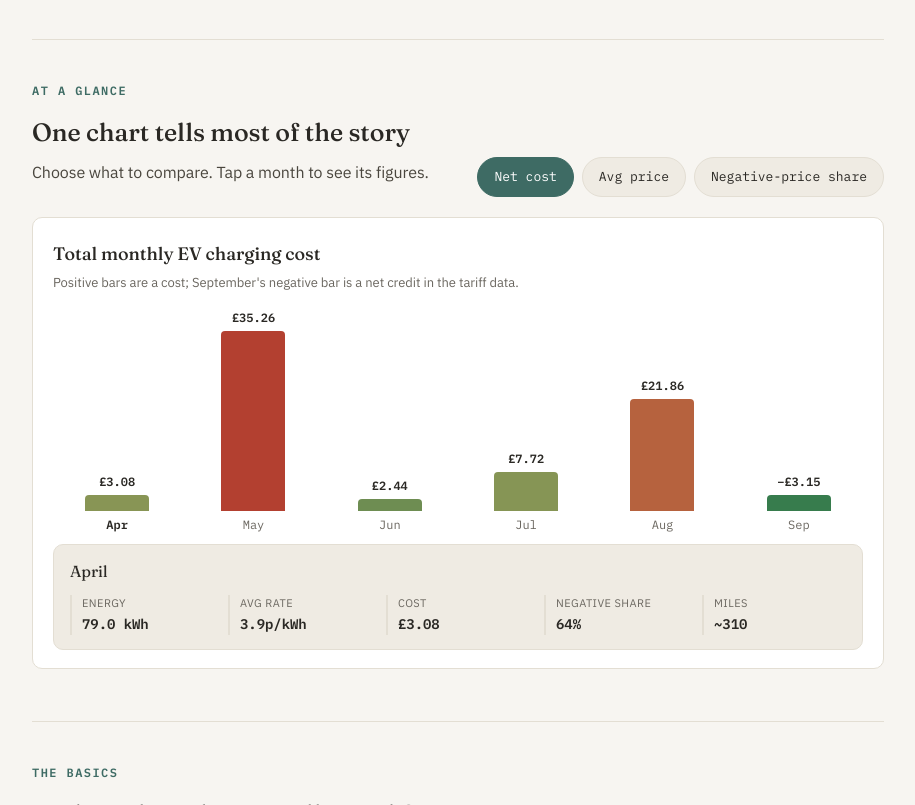
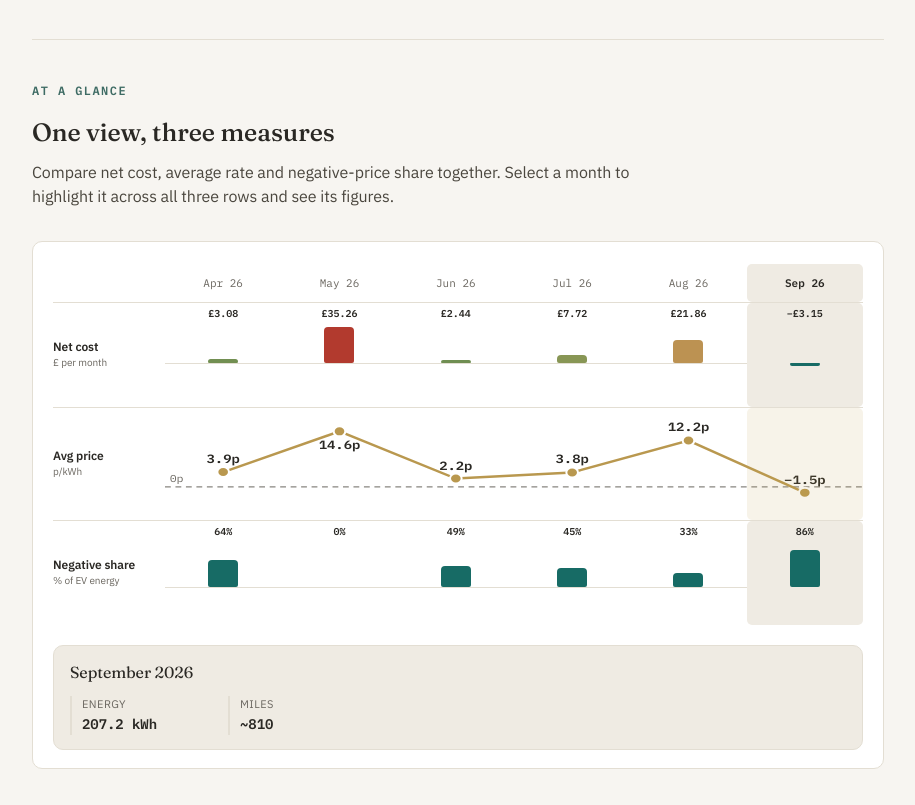
Before and after one commit to yuvraj1165/ev-energy-journal-preview, a plain HTML site: page index.html in a window 1280 px wide. Shown: the part 1995-2800 px from the top of the page, without its empty margins (182-1097 px from the left). Drawn offline with Linux system fonts and the light colour scheme.

Commit message:
Preview from develop @ cd3d76a

```diff
--- a/index.html
+++ b/index.html
@@ -559,7 +559,7 @@
     details.month-card .mc-title{ flex:1 1 0; min-width:0; }
     details.month-card .mc-chip{ flex:0 0 auto; margin-top:0; }
   }
-  /* --- Redesign: interactive monthly chart (progressive enhancement) --- */
+  /* --- Interactive small-multiples chart (progressive enhancement) --- */
   .js-hidden{ display:none !important; }
   #interactive-monthly-chart{ margin-top:20px; }
   .imc-card{
@@ -578,61 +578,118 @@
   }
   .chart-section-headings{ min-width:0; }
   .chart-section-head .section-intro{ margin-top:0; }
-  .chart-section-head .imc-toggle{ margin:0; flex:0 0 auto; }
-  @media(max-width:620px){
-    .chart-section-head{ align-items:flex-start; }
-  }
-  .imc-header{ margin:0 0 18px; }
-  .imc-title{ font-family:'Fraunces', serif; font-weight:500; font-size:18px; margin:0 0 6px; color:var(--text); }
-  .imc-subtitle{ font-size:13px; color:var(--text-dim); margin:0; max-width:60ch; }
-  .imc-toggle{ display:flex; flex-wrap:wrap; gap:8px; margin:0 0 20px; }
-  .imc-toggle button{
-    font-family:'IBM Plex Mono', monospace;
-    font-size:13px;
-    color:var(--text);
-    background:var(--surface-2);
-    border:1px solid var(--line);
-    border-radius:999px;
-    padding:9px 16px;
-    min-height:40px;
-    cursor:pointer;
-  }
-  .imc-toggle button[aria-pressed="true"]{
-    background:var(--teal-button);
-    border-color:var(--teal-button);
-    color:#fff;
-  }
-  .imc-toggle button:focus-visible,
-  .imc-bar:focus-visible{ outline:2px solid var(--amber); outline-offset:2px; }
-  .imc-bars{
+  .imc-chart-scroll{ overflow-x:auto; overscroll-behavior-inline:contain; }
+  .imc-grid{ display:grid; width:100%; padding-bottom:4px; }
+  .imc-row{
     display:grid;
-    grid-template-columns:repeat(6,1fr);
-    gap:8px;
-    align-items:end;
-    height:220px;
-    margin-bottom:14px;
-  }
-  .imc-bar{
+    grid-column:1 / -1;
+    align-items:stretch;
+    border-top:1px solid var(--line);
+  }
+  .imc-month-row{ border-top:0; }
+  .imc-row-label{
+    position:sticky;
+    left:0;
+    z-index:2;
     display:flex;
     flex-direction:column;
-    justify-content:flex-end;
-    align-items:center;
-    gap:6px;
+    justify-content:center;
+    gap:3px;
+    padding:10px 10px 10px 0;
+    background:var(--surface);
+    color:var(--text);
+    font-size:12px;
+    font-weight:600;
+    line-height:1.25;
+  }
+  .imc-row-label span{ color:var(--text-dim); font-size:10px; font-weight:400; }
+  .imc-month-cell,
+  .imc-cell{
+    position:relative;
+    display:block;
+    width:100%;
     height:100%;
-    background:none;
+    min-width:0;
     border:0;
+    border-radius:5px;
     padding:0;
+    background:transparent;
+    color:var(--text);
+    font-family:inherit;
     cursor:pointer;
-    font-family:inherit;
-  }
-  .imc-bar .imc-bar-value{ font-family:'IBM Plex Mono', monospace; font-size:12px; font-weight:600; color:var(--text); }
-  .imc-bar .imc-bar-fill{ width:100%; max-width:64px; border-radius:4px 4px 0 0; min-height:4px; }
-  .imc-bar .imc-bar-label{ font-family:'IBM Plex Mono', monospace; font-size:12px; color:var(--text-dim); }
-  .imc-bar[aria-pressed="true"] .imc-bar-label{ color:var(--text); font-weight:600; }
+  }
+  .imc-month-cell{
+    min-height:38px;
+    font-family:'IBM Plex Mono', monospace;
+    font-size:11px;
+    color:var(--text-dim);
+  }
+  .imc-month-cell[aria-pressed="true"]{ color:var(--text); font-weight:600; }
+  .imc-cell[aria-pressed="true"],
+  .imc-month-cell[aria-pressed="true"]{ background:var(--surface-2); }
+  .imc-cell:focus-visible,
+  .imc-month-cell:focus-visible{ outline:2px solid var(--amber); outline-offset:-2px; }
+  .imc-cost-track,
+  .imc-neg-track{ position:relative; height:104px; }
+  .imc-cost-track::before,
+  .imc-neg-track::before{
+    position:absolute;
+    right:0;
+    left:0;
+    z-index:0;
+    border-top:1px solid var(--line);
+    content:"";
+  }
+  .imc-cost-track::before{ top:60px; }
+  .imc-neg-track::before{ top:66px; }
+  .imc-cell-value{
+    position:absolute;
+    top:5px;
+    right:1px;
+    left:1px;
+    z-index:1;
+    overflow:hidden;
+    font-family:'IBM Plex Mono', monospace;
+    font-size:10px;
+    font-weight:600;
+    line-height:1.2;
+    text-align:center;
+    text-overflow:clip;
+    white-space:nowrap;
+  }
+  .imc-cost-fill,
+  .imc-neg-fill{
+    position:absolute;
+    left:50%;
+    width:min(30px, 62%);
+    transform:translateX(-50%);
+  }
+  .imc-cost-fill{ border-radius:4px 4px 2px 2px; }
+  .imc-cost-fill.positive{ bottom:calc(100% - 60px); }
+  .imc-cost-fill.negative{ top:60px; border-radius:2px 2px 4px 4px; }
+  .imc-neg-fill{ bottom:calc(100% - 66px); border-radius:4px 4px 2px 2px; background:#176B65; }
+  .imc-price-track{ position:relative; height:112px; }
+  .imc-price-svg{ position:absolute; inset:0; width:100%; height:100%; overflow:visible; pointer-events:none; }
+  .imc-price-zero{ stroke:var(--text-dim); stroke-width:1.25; stroke-dasharray:5 4; opacity:.8; }
+  .imc-price-line{ fill:none; stroke:#B9984F; stroke-width:2.5; vector-effect:non-scaling-stroke; }
+  .imc-price-dot{ fill:#B9984F; stroke:var(--surface); stroke-width:2; vector-effect:non-scaling-stroke; }
+  .imc-price-value,
+  .imc-price-zero-label{
+    fill:var(--text);
+    font-family:'IBM Plex Mono', monospace;
+    font-size:12px;
+    font-weight:600;
+    text-anchor:middle;
+  }
+  .imc-price-zero-label{ fill:var(--text-dim); font-size:10px; font-weight:400; text-anchor:start; }
+  .imc-price-buttons{ position:absolute; inset:0; display:grid; }
+  .imc-price-buttons .imc-cell{ background:transparent; }
+  .imc-price-buttons .imc-cell[aria-pressed="true"]{ background:rgba(185,152,79,.12); }
   .imc-readout{
     background:var(--surface-2);
     border:1px solid var(--line);
     border-radius:var(--radius);
+    margin-top:16px;
     padding:14px 16px;
     font-size:14px;
     color:var(--text);
@@ -653,6 +710,7 @@
     padding-left:10px;
     border-left:2px solid var(--line);
   }
+  .imc-stat-hidden{ display:none; }
   .imc-readout dt{
     color:var(--text-dim);
     font-size:11px;
@@ -667,13 +725,8 @@
     margin:0;
     white-space:nowrap;
   }
-  @media(max-width:620px){
-    .imc-readout dl{ grid-template-columns:repeat(2,1fr); }
-  }
-  @media(max-width:520px){
-    .imc-bar .imc-bar-value{ font-size:11px; }
-    .imc-bar .imc-bar-label{ font-size:11px; }
-  }
+  @media(max-width:620px){ .imc-readout dl{ grid-template-columns:repeat(2,1fr); } }
+  @media(max-width:520px){ .imc-card{ padding:16px 12px 14px; } }
 </style>
 <script>
 (() => {
@@ -723,7 +776,7 @@
 </script>
 </head>
 <body>
-<div style="background:#B6542E;color:#fff;font:12px/1.4 monospace;padding:6px 10px;text-align:center;">PREVIEW of develop @ 8d7178f - not the live site</div>
+<div style="background:#B6542E;color:#fff;font:12px/1.4 monospace;padding:6px 10px;text-align:center;">PREVIEW of develop @ cd3d76a - not the live site</div>
 <div class="wrap">
 
   <header class="site">
@@ -900,10 +953,9 @@
     <div class="chart-section-head">
       <div class="chart-section-headings">
         <p class="takeaway-kicker">At a glance</p>
-        <h2 class="section-title" style="margin-bottom:8px;">One chart tells most of the story</h2>
-        <p class="section-intro">Choose what to compare. Tap a month to see its figures.</p>
+        <h2 class="section-title" style="margin-bottom:8px;">One view, three measures</h2>
+        <p class="section-intro">Compare net cost, average rate and negative-price share together. Select a month to highlight it across all three rows and see its figures.</p>
       </div>
-      <div id="imc-toggle-mount" class="imc-toggle" role="group" aria-label="Choose which EV charging metric to chart" hidden></div>
     </div>
     <div id="interactive-monthly-chart" hidden></div>
     <div id="static-monthly-charts">
@@ -2027,10 +2079,8 @@
 </div>
 
 <script>
-/* Progressive enhancement: replace the three static monthly SVG charts with one
-   interactive toggle chart. Data comes ONLY from the #tracker-data JSON block the
-   tracker patches each month — never a hardcoded array. No-ops safely (static charts
-   stay visible) if the block is missing, empty, or unparseable. */
+/* Progressive enhancement: show three aligned monthly measures from #tracker-data.
+   The tracker-patched static SVGs stay visible unless valid data renders successfully. */
 (function () {
   "use strict";
   var dataEl = document.getElementById("tracker-data");
@@ -2043,187 +2093,231 @@
     var doc = JSON.parse(dataEl.textContent);
     months = doc && doc.months;
   } catch (e) {
-    return; // leave static charts visible
+    return;
   }
   if (!Array.isArray(months) || months.length === 0) return;
 
-  // --- colour ramp: mirrors price_colour() in the Python tracker exactly ---
-  function clamp(t) { return Math.max(0, Math.min(1, t)); }
-  function lerp(a, b, t) {
-    return [
-      Math.round(a[0] + (b[0] - a[0]) * t),
-      Math.round(a[1] + (b[1] - a[1]) * t),
-      Math.round(a[2] + (b[2] - a[2]) * t)
-    ];
-  }
-  function hex(rgb) {
-    return "#" + rgb.map(function (c) {
-      var s = c.toString(16).toUpperCase();
-      return s.length === 1 ? "0" + s : s;
+  function validMonth(m, previousYm) {
+    return m && typeof m.month === "string" && m.month.trim() !== "" &&
+      typeof m.short === "string" && m.short.trim() !== "" &&
+      typeof m.ym === "string" && /^\d{4}-(0[1-9]|1[0-2])$/.test(m.ym) &&
+      (!previousYm || m.ym > previousYm) &&
+      Number.isFinite(m.energy) && m.energy >= 0 &&
+      Number.isFinite(m.avg_price) &&
+      Number.isFinite(m.cost) &&
+      Number.isFinite(m.neg_pct) && m.neg_pct >= 0 && m.neg_pct <= 100 &&
+      Number.isFinite(m.miles) && m.miles >= 0;
+  }
+  var previousYm = null;
+  for (var monthIndex = 0; monthIndex < months.length; monthIndex++) {
+    if (!validMonth(months[monthIndex], previousYm)) return;
+    previousYm = months[monthIndex].ym;
+  }
+
+  var SVG_NS = "http://www.w3.org/2000/svg";
+  var LABEL_WIDTH = 112;
+  var MONTH_MIN_WIDTH = 78;
+  var selectedIndex = months.length - 1;
+  var selectableGroups = [];
+
+  function element(tag, className, text) {
+    var node = document.createElement(tag);
+    if (className) node.className = className;
+    if (text !== undefined) node.textContent = text;
+    return node;
+  }
+  function svgElement(tag, attributes, text) {
+    var node = document.createElementNS(SVG_NS, tag);
+    Object.keys(attributes).forEach(function (key) { node.setAttribute(key, attributes[key]); });
+    if (text !== undefined) node.textContent = text;
+    return node;
+  }
+  function monthName(m) { return m.month + " " + m.ym.slice(0, 4); }
+  function money(value) {
+    return (value < 0 ? "\u2212\u00A3" : "\u00A3") + Math.abs(value).toFixed(2);
+  }
+  function price(value) {
+    return (value < 0 ? "\u2212" : "") + Math.abs(value).toFixed(1) + "p";
+  }
+  function lerpColour(a, b, amount) {
+    return "#" + a.map(function (value, i) {
+      return Math.round(value + (b[i] - value) * amount).toString(16).padStart(2, "0");
     }).join("");
   }
-  function priceColour(p) {
-    var GREEN = [47, 122, 76], TAN = [190, 166, 90], RED = [178, 58, 46];
-    if (p <= 7.5) return hex(lerp(GREEN, TAN, clamp((p - (-2)) / (7.5 - (-2)))));
-    return hex(lerp(TAN, RED, clamp((p - 7.5) / (15 - 7.5))));
-  }
-
-  var METRICS = {
-    cost:  { label: "Net cost", title: "Total monthly EV charging cost", subtitle: "Positive bars are a cost; September's negative bar is a net credit in the tariff data.", fmt: function (m) { return (m.cost < 0 ? "\u2212\u00A3" : "\u00A3") + Math.abs(m.cost).toFixed(2); } },
-    price: { label: "Avg price", title: "Average EV charging price by month", subtitle: "The rate is the average half-hourly unit price paid for charging energy.", fmt: function (m) { return (m.avg_price < 0 ? "\u2212" : "") + Math.abs(m.avg_price).toFixed(1) + "p"; } },
-    neg:   { label: "Negative-price share", title: "Share of charging energy at negative prices", subtitle: "A higher bar means more of that month's charging fell in negative-price slots.", fmt: function (m) { return m.neg_pct + "%"; } }
-  };
-  var ORDER = ["cost", "price", "neg"];
-
-  function valueFor(m, metric) {
-    if (metric === "cost") return m.cost;
-    if (metric === "price") return m.avg_price;
-    return m.neg_pct;
-  }
-  function colourFor(m, metric) {
-    if (metric === "neg") return m.neg_pct > 0 ? "#4F8F5C" : "#EFEBE3";
-    return priceColour(m.avg_price); // cost + price keyed to avg price, as the static charts do
-  }
-
-  var current = "cost";
-  var selectedIndex = 0;
-
-  // --- build DOM ---
-  var card = document.createElement("div");
-  card.className = "imc-card";
-
-  var header = document.createElement("div");
-  header.className = "imc-header";
-  var hTitle = document.createElement("h3");
-  hTitle.className = "imc-title";
-  var hSub = document.createElement("p");
-  hSub.className = "imc-subtitle";
-  header.appendChild(hTitle);
-  header.appendChild(hSub);
-
-  // Toggle buttons live in the section head (outside the card), filled here.
-  var toggle = document.getElementById("imc-toggle-mount");
-  if (!toggle) return; // leave static charts visible
-  var toggleButtons = {};
-  ORDER.forEach(function (key) {
-    var b = document.createElement("button");
-    b.type = "button";
-    b.textContent = METRICS[key].label;
-    b.setAttribute("aria-pressed", key === current ? "true" : "false");
-    b.addEventListener("click", function () { setMetric(key); });
-    toggleButtons[key] = b;
-    toggle.appendChild(b);
+  var positiveCosts = months.map(function (m) { return m.cost; }).filter(function (value) { return value > 0; });
+  var minPositiveCost = positiveCosts.length ? Math.min.apply(null, positiveCosts) : 0;
+  var maxPositiveCost = positiveCosts.length ? Math.max.apply(null, positiveCosts) : 0;
+  var maxAbsCost = Math.max.apply(null, months.map(function (m) { return Math.abs(m.cost); }));
+  function costColour(value) {
+    if (value < 0) return "#176B65";
+    var t = maxPositiveCost === minPositiveCost ? 0 :
+      (value - minPositiveCost) / (maxPositiveCost - minPositiveCost);
+    if (t <= 0.5) return lerpColour([111, 142, 82], [190, 166, 90], t * 2);
+    return lerpColour([190, 166, 90], [178, 58, 46], (t - 0.5) * 2);
+  }
+
+  var card = element("div", "imc-card");
+  var scroll = element("div", "imc-chart-scroll");
+  var grid = element("div", "imc-grid");
+  var columns = LABEL_WIDTH + "px repeat(" + months.length + ", minmax(" + MONTH_MIN_WIDTH + "px, 1fr))";
+  grid.style.minWidth = (LABEL_WIDTH + months.length * MONTH_MIN_WIDTH) + "px";
+  grid.style.gridTemplateColumns = columns;
+  var monthRow = element("div", "imc-row imc-month-row");
+  monthRow.style.gridTemplateColumns = columns;
+  monthRow.setAttribute("role", "group");
+  monthRow.setAttribute("aria-label", "Select a month");
+  var emptyLabel = element("div", "imc-row-label");
+  emptyLabel.setAttribute("aria-hidden", "true");
+  monthRow.appendChild(emptyLabel);
+
+  function makeMonthButton(m, index, className) {
+    var button = element("button", className);
+    button.type = "button";
+    button.setAttribute("aria-label", "Select " + monthName(m));
+    button.setAttribute("aria-pressed", index === selectedIndex ? "true" : "false");
+    button.addEventListener("click", function () { selectMonth(index); });
+    return button;
+  }
+  months.forEach(function (m, i) {
+    var button = makeMonthButton(m, i, "imc-month-cell");
+    button.textContent = m.short + " " + m.ym.slice(2, 4);
+    monthRow.appendChild(button);
   });
-
-  var bars = document.createElement("div");
-  bars.className = "imc-bars";
-
-  var readout = document.createElement("div");
-  readout.className = "imc-readout";
+  selectableGroups.push(Array.prototype.slice.call(monthRow.querySelectorAll("button")));
+
+  function makeRow(label, unit, trackClass, renderTrack) {
+    var row = element("div", "imc-row");
+    row.style.gridTemplateColumns = columns;
+    var rowLabel = element("div", "imc-row-label", label);
+    rowLabel.appendChild(element("span", "", unit));
+    row.appendChild(rowLabel);
+    var track = element("div", trackClass);
+    track.style.gridColumn = "2 / -1";
+    renderTrack(track);
+    row.appendChild(track);
+    return row;
+  }
+  function costCell(m, i) {
+    var button = makeMonthButton(m, i, "imc-cell");
+    button.setAttribute("aria-label", monthName(m) + " net cost " + money(m.cost));
+    button.appendChild(element("span", "imc-cell-value", money(m.cost)));
+    if (m.cost !== 0) {
+      var fill = element("span", "imc-cost-fill " + (m.cost < 0 ? "negative" : "positive"));
+      fill.style.height = Math.max(2, 36 * Math.abs(m.cost) / maxAbsCost) + "px";
+      fill.style.background = costColour(m.cost);
+      button.appendChild(fill);
+    }
+    return button;
+  }
+  function negativeCell(m, i) {
+    var button = makeMonthButton(m, i, "imc-cell");
+    button.setAttribute("aria-label", monthName(m) + " negative-price share " + m.neg_pct + "%");
+    button.appendChild(element("span", "imc-cell-value", m.neg_pct + "%"));
+    if (m.neg_pct > 0) {
+      var fill = element("span", "imc-neg-fill");
+      fill.style.height = Math.max(2, 42 * m.neg_pct / 100) + "px";
+      button.appendChild(fill);
+    }
+    return button;
+  }
+  function renderCostTrack(track) {
+    track.style.display = "grid";
+    track.style.gridTemplateColumns = "repeat(" + months.length + ", minmax(" + MONTH_MIN_WIDTH + "px, 1fr))";
+    months.forEach(function (m, i) { track.appendChild(costCell(m, i)); });
+    selectableGroups.push(Array.prototype.slice.call(track.querySelectorAll("button")));
+  }
+  function renderPriceTrack(track) {
+    var width = months.length * 100;
+    var height = 112;
+    var values = months.map(function (m) { return m.avg_price; });
+    var low = Math.min.apply(null, values.concat([0]));
+    var high = Math.max.apply(null, values.concat([0]));
+    if (low === high) { low = -1; high = 1; }
+    var padding = (high - low) * 0.12;
+    var range = high - low + padding * 2;
+    function pointY(value) { return 16 + (high + padding - value) / range * 76; }
+    var points = months.map(function (m, i) { return (i * 100 + 50) + "," + pointY(m.avg_price); });
+    var svg = svgElement("svg", {
+      "class": "imc-price-svg",
+      "viewBox": "0 0 " + width + " " + height,
+      "preserveAspectRatio": "none",
+      "aria-hidden": "true"
+    });
+    var zeroY = pointY(0);
+    svg.appendChild(svgElement("line", { "class": "imc-price-zero", x1: 0, x2: width, y1: zeroY, y2: zeroY }));
+    svg.appendChild(svgElement("text", { "class": "imc-price-zero-label", x: 4, y: Math.max(11, zeroY - 5) }, "0p"));
+    svg.appendChild(svgElement("polyline", { "class": "imc-price-line", points: points.join(" ") }));
+    months.forEach(function (m, i) {
+      var x = i * 100 + 50;
+      var y = pointY(m.avg_price);
+      svg.appendChild(svgElement("circle", { "class": "imc-price-dot", cx: x, cy: y, r: 5 }));
+      svg.appendChild(svgElement("text", {
+        "class": "imc-price-value",
+        x: x,
+        y: y < 31 ? y + 18 : y - 9
+      }, price(m.avg_price)));
+    });
+    track.appendChild(svg);
+    var buttons = element("div", "imc-price-buttons");
+    buttons.style.gridTemplateColumns = "repeat(" + months.length + ", minmax(" + MONTH_MIN_WIDTH + "px, 1fr))";
+    months.forEach(function (m, i) {
+      var button = makeMonthButton(m, i, "imc-cell");
+      button.setAttribute("aria-label", monthName(m) + " average price " + price(m.avg_price) + " per kWh");
+      buttons.appendChild(button);
+    });
+    track.appendChild(buttons);
+    selectableGroups.push(Array.prototype.slice.call(buttons.querySelectorAll("button")));
+  }
+
+  grid.appendChild(monthRow);
+  grid.appendChild(makeRow("Net cost", "\u00A3 per month", "imc-cost-track", renderCostTrack));
+  grid.appendChild(makeRow("Avg price", "p/kWh", "imc-price-track", renderPriceTrack));
+  grid.appendChild(makeRow("Negative share", "% of EV energy", "imc-neg-track", function (track) {
+    track.style.display = "grid";
+    track.style.gridTemplateColumns = "repeat(" + months.length + ", minmax(" + MONTH_MIN_WIDTH + "px, 1fr))";
+    months.forEach(function (m, i) { track.appendChild(negativeCell(m, i)); });
+    selectableGroups.push(Array.prototype.slice.call(track.querySelectorAll("button")));
+  }));
+  scroll.appendChild(grid);
+
+  var readout = element("div", "imc-readout");
   readout.setAttribute("aria-live", "polite");
-
-  card.appendChild(header);
-  card.appendChild(bars);
+  function renderReadout() {
+    var m = months[selectedIndex];
+    readout.textContent = "";
+    readout.appendChild(element("div", "imc-readout-month", monthName(m)));
+    var list = element("dl");
+    [
+      ["Energy", m.energy.toFixed(1) + " kWh", false],
+      ["Avg rate", price(m.avg_price) + "/kWh", true],
+      ["Cost", money(m.cost) + (m.cost < 0 ? " credit" : ""), true],
+      ["Negative share", m.neg_pct + "%", true],
+      ["Miles", "~" + Math.round(m.miles).toLocaleString("en-GB"), false]
+    ].forEach(function (pair) {
+      var stat = element("div", "imc-stat");
+      if (pair[2]) stat.classList.add("imc-stat-hidden");
+      stat.appendChild(element("dt", "", pair[0]));
+      stat.appendChild(element("dd", "", pair[1]));
+      list.appendChild(stat);
+    });
+    readout.appendChild(list);
+  }
+  function selectMonth(index) {
+    selectedIndex = index;
+    selectableGroups.forEach(function (group) {
+      group.forEach(function (button, i) {
+        button.setAttribute("aria-pressed", i === index ? "true" : "false");
+      });
+    });
+    renderReadout();
+  }
+
+  renderReadout();
+  card.appendChild(scroll);
   card.appendChild(readout);
   mount.appendChild(card);
-
-  function renderHeader() {
-    hTitle.textContent = METRICS[current].title;
-    hSub.textContent = METRICS[current].subtitle;
-  }
-
-  var barButtons = [];
-
-  function renderBars() {
-    bars.innerHTML = "";
-    barButtons = [];
-    var vmax = Math.max.apply(null, months.map(function (m) {
-      return Math.abs(valueFor(m, current));
-    }).concat([1e-9]));
-
-    months.forEach(function (m, i) {
-      var v = valueFor(m, current);
-      var btn = document.createElement("button");
-      btn.type = "button";
-      btn.className = "imc-bar";
-      btn.setAttribute("aria-pressed", i === selectedIndex ? "true" : "false");
-      btn.setAttribute("aria-label", m.month + " — " + METRICS[current].label + ": " + METRICS[current].fmt(m));
-
-      var val = document.createElement("span");
-      val.className = "imc-bar-value";
-      val.textContent = METRICS[current].fmt(m);
-
-      var fill = document.createElement("span");
-      fill.className = "imc-bar-fill";
-      var pct = Math.max(4, Math.round(180 * Math.abs(v) / vmax));
-      fill.style.height = pct + "px";
-      fill.style.background = colourFor(m, current);
-
-      var lab = document.createElement("span");
-      lab.className = "imc-bar-label";
-      lab.textContent = m.short;
-
-      btn.appendChild(val);
-      btn.appendChild(fill);
-      btn.appendChild(lab);
-      btn.addEventListener("click", function () { selectMonth(i); });
-      bars.appendChild(btn);
-      barButtons.push(btn);
-    });
-  }
-
-  function renderReadout() {
-    var m = months[selectedIndex];
-    var costStr = (m.cost < 0 ? "\u2212\u00A3" : "\u00A3") + Math.abs(m.cost).toFixed(2) + (m.cost < 0 ? " (credit)" : "");
-    var rateStr = (m.avg_price < 0 ? "\u2212" : "") + Math.abs(m.avg_price).toFixed(1) + "p/kWh";
-    readout.innerHTML = "";
-    var head = document.createElement("div");
-    var mn = document.createElement("span");
-    mn.className = "imc-readout-month";
-    mn.textContent = m.month;
-    head.appendChild(mn);
-    var dl = document.createElement("dl");
-    [["Energy", m.energy.toFixed(1) + " kWh"],
-     ["Avg rate", rateStr],
-     ["Cost", costStr],
-     ["Negative share", m.neg_pct + "%"],
-     ["Miles", "~" + m.miles]
-    ].forEach(function (pair) {
-      var stat = document.createElement("div");
-      stat.className = "imc-stat";
-      var dt = document.createElement("dt"); dt.textContent = pair[0];
-      var dd = document.createElement("dd"); dd.textContent = pair[1];
-      stat.appendChild(dt); stat.appendChild(dd);
-      dl.appendChild(stat);
-    });
-    readout.appendChild(head);
-    readout.appendChild(dl);
-  }
-
-  function setMetric(key) {
-    current = key;
-    ORDER.forEach(function (k) {
-      toggleButtons[k].setAttribute("aria-pressed", k === key ? "true" : "false");
-    });
-    renderHeader();
-    renderBars();
-  }
-
-  function selectMonth(i) {
-    selectedIndex = i;
-    barButtons.forEach(function (b, idx) {
-      b.setAttribute("aria-pressed", idx === i ? "true" : "false");
-    });
-    renderReadout();
-  }
-
-  // --- activate: hide static, show interactive ---
+  mount.hidden = false;
   if (staticWrap) staticWrap.classList.add("js-hidden");
-  mount.hidden = false;
-  if (toggle) toggle.hidden = false;
-  renderHeader();
-  renderBars();
-  renderReadout();
 })();
 </script>
 <script>
```
